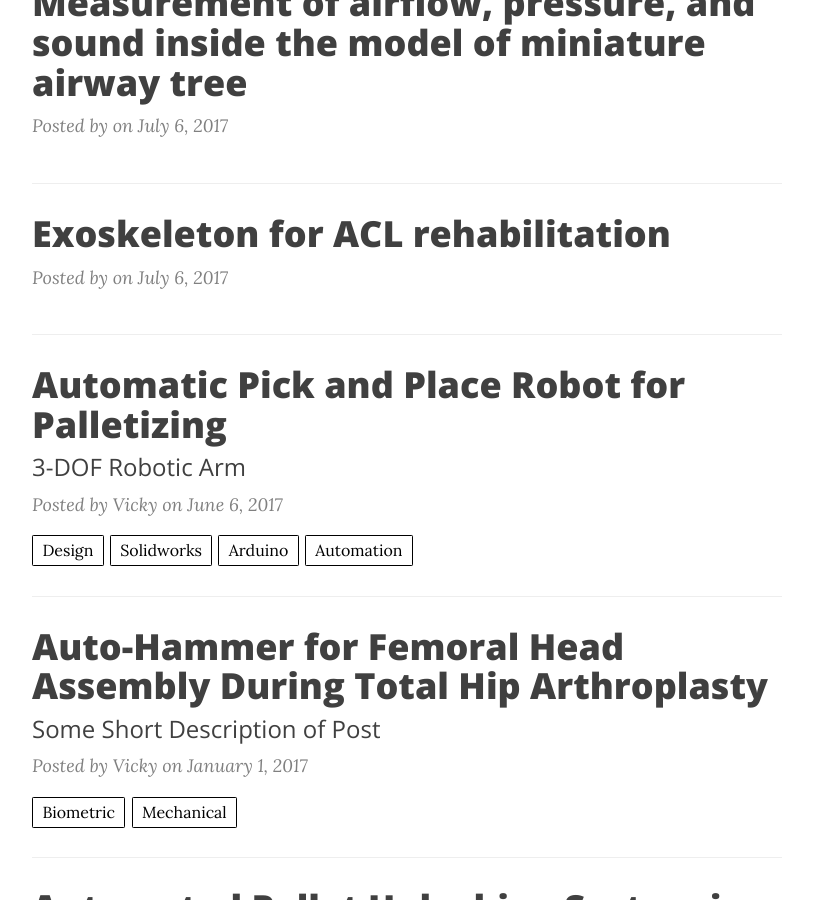
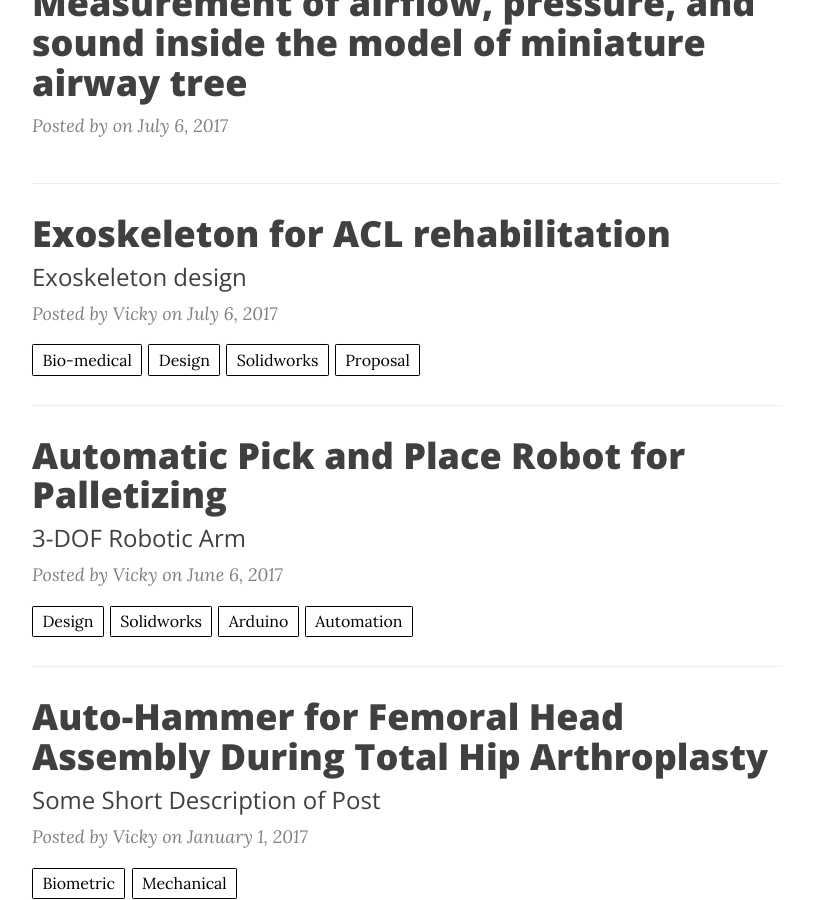
Before and after one commit to vignesharavind/vignesharavind.github.io, a Jekyll site: the page built from index.html, in a window 1280 px wide and 900 px high, scrolled down 515 px. Shown: the whole window, without its empty margins (233-1046 px from the left). Built offline with Jekyll 4.4.1, drawn with Linux system fonts in a browser that asks for light colours; nearby versions of some CDN libraries; the list of posts is cut into pages by our own code.

Commit message:
Update 2017-07-06-exoskeleton-for-acl-rehabilitation.md

```diff
--- a/_posts/2017-07-06-exoskeleton-for-acl-rehabilitation.md
+++ b/_posts/2017-07-06-exoskeleton-for-acl-rehabilitation.md
@@ -11,6 +11,10 @@ horizontal: >-
 visualworkflow: true
 published: true
 title: Exoskeleton for ACL rehabilitation
+author: Vicky
+tags: Bio-medical Design Solidworks Proposal
+subtitle: Exoskeleton design
+category: project
 ---
 
 <!-- Start Writing Below in Markdown -->
```
